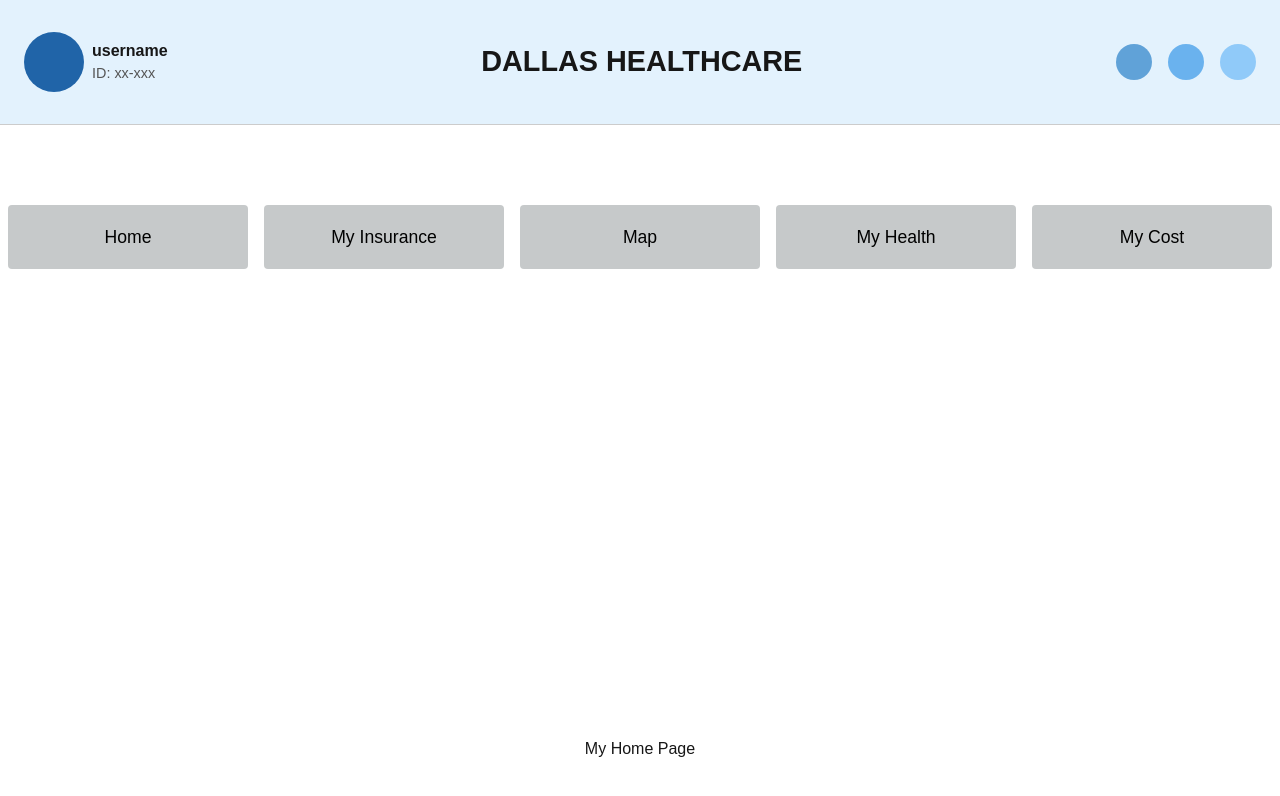
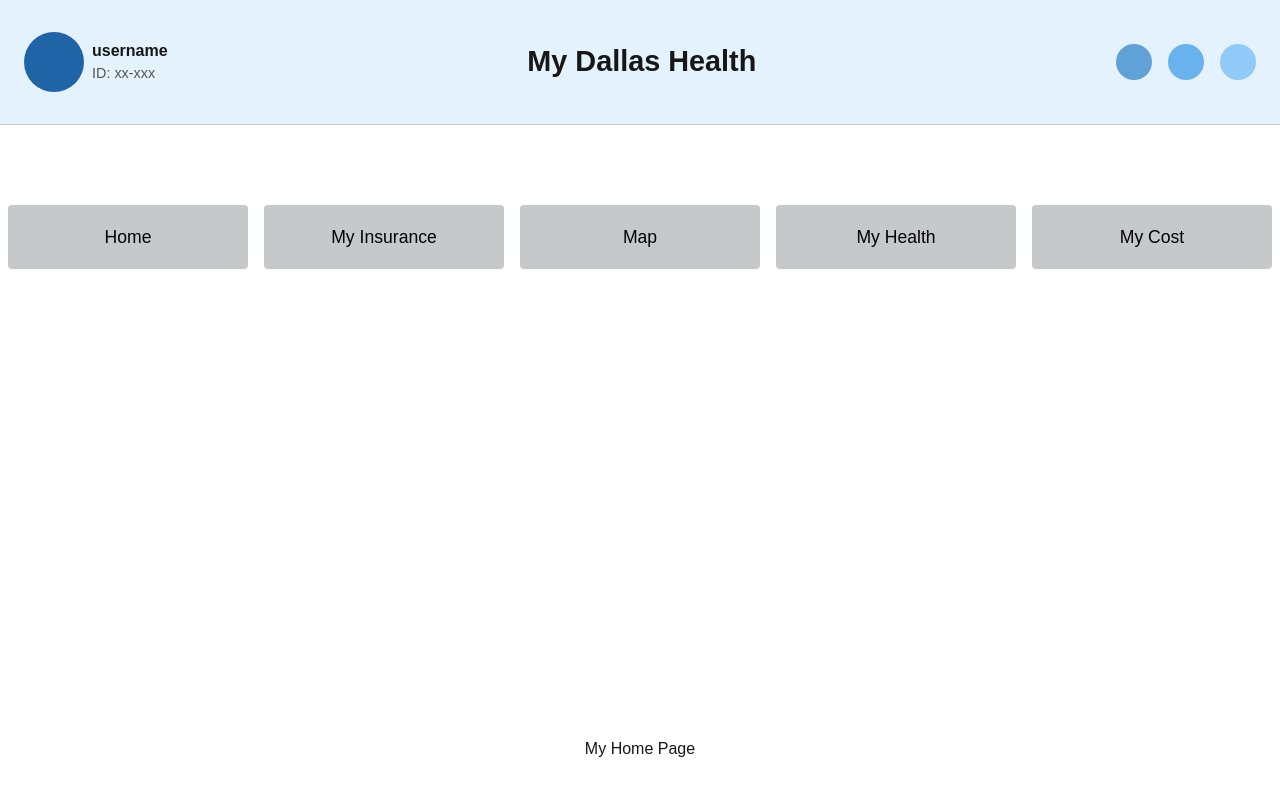
Before and after one commit to Steezzee/dallashealthcare, a Next.js app: page / in a window 1280 px wide. Shown: the top 796 px of the page. Built offline with nearby package versions, Linux system fonts and the light colour scheme.

Commit message:
Update BannerTitle.tsx
Corrected Title on Header

```diff
--- a/app/_components/Header/BannerTitle.tsx
+++ b/app/_components/Header/BannerTitle.tsx
@@ -2,7 +2,7 @@ import React from "react";
 
 const BannerTitle: React.FC = () => (
   <div style={{ textAlign: "center", fontSize: "1.8rem", fontWeight: 600 }}>
-    DALLAS HEALTHCARE
+    My Dallas Health
   </div>
 );
 
```
